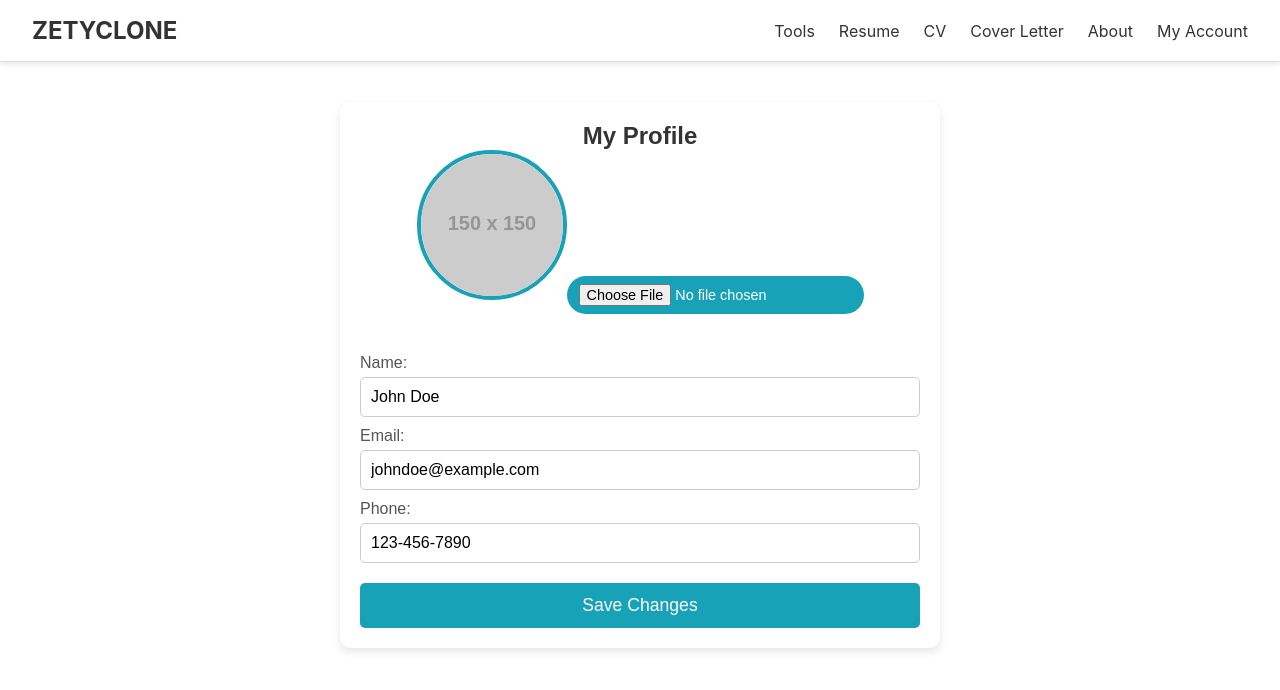
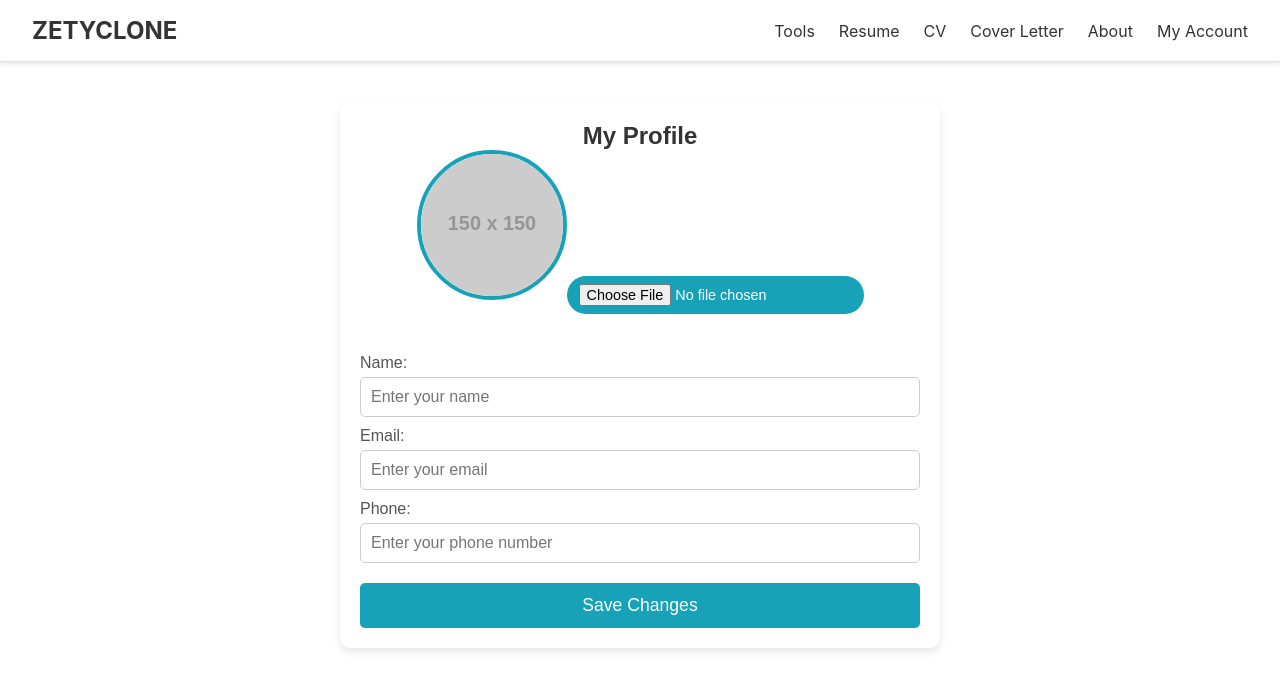
Before and after one commit to priyankakhamkar16/Zety_Clone, a React (Create React App) app in the folder frontend/: page /account in a window 1280 px wide. Shown: the top 690 px of the page. Built offline with nearby package versions, Linux system fonts and the light colour scheme; no server answers.

Commit message:
Update Account.js

```diff
--- a/frontend/src/components/Account.js
+++ b/frontend/src/components/Account.js
@@ -4,9 +4,9 @@ import React, { useState } from 'react';
 import '../styles/Account.css';
 
 function Account() {
-  const [name, setName] = useState("John Doe");
-  const [email, setEmail] = useState("johndoe@example.com");
-  const [phone, setPhone] = useState("123-456-7890");
+  const [name, setName] = useState(""); // Initialize as empty string
+  const [email, setEmail] = useState(""); // Initialize as empty string
+  const [phone, setPhone] = useState(""); // Initialize as empty string
   const [profilePic, setProfilePic] = useState(null);
 
   const handleImageUpload = (e) => {
@@ -44,6 +44,7 @@ function Account() {
           <input
             type="text"
             value={name}
+            placeholder="Enter your name" // Optional placeholder
             onChange={(e) => setName(e.target.value)}
           />
         </label>
@@ -53,6 +54,7 @@ function Account() {
           <input
             type="email"
             value={email}
+            placeholder="Enter your email" // Optional placeholder
             onChange={(e) => setEmail(e.target.value)}
           />
         </label>
@@ -62,6 +64,7 @@ function Account() {
           <input
             type="text"
             value={phone}
+            placeholder="Enter your phone number" // Optional placeholder
             onChange={(e) => setPhone(e.target.value)}
           />
         </label>
```
